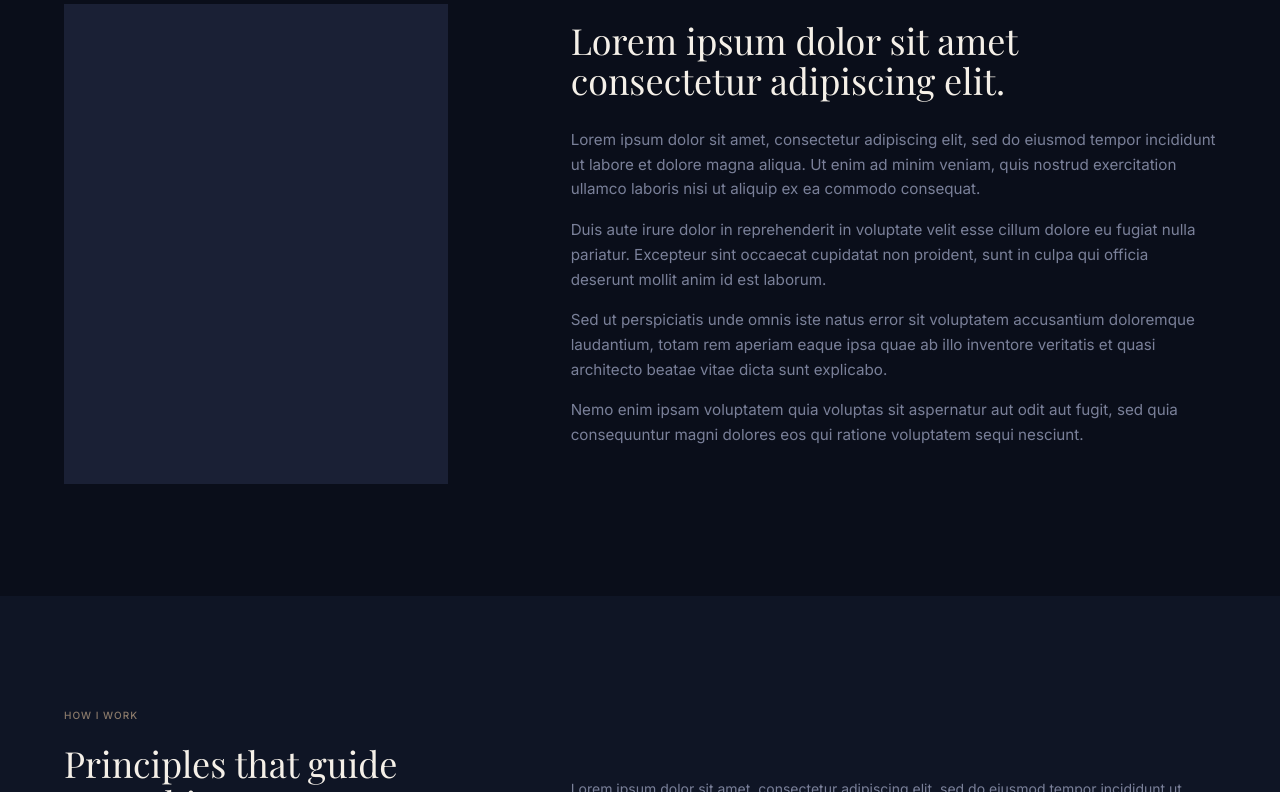
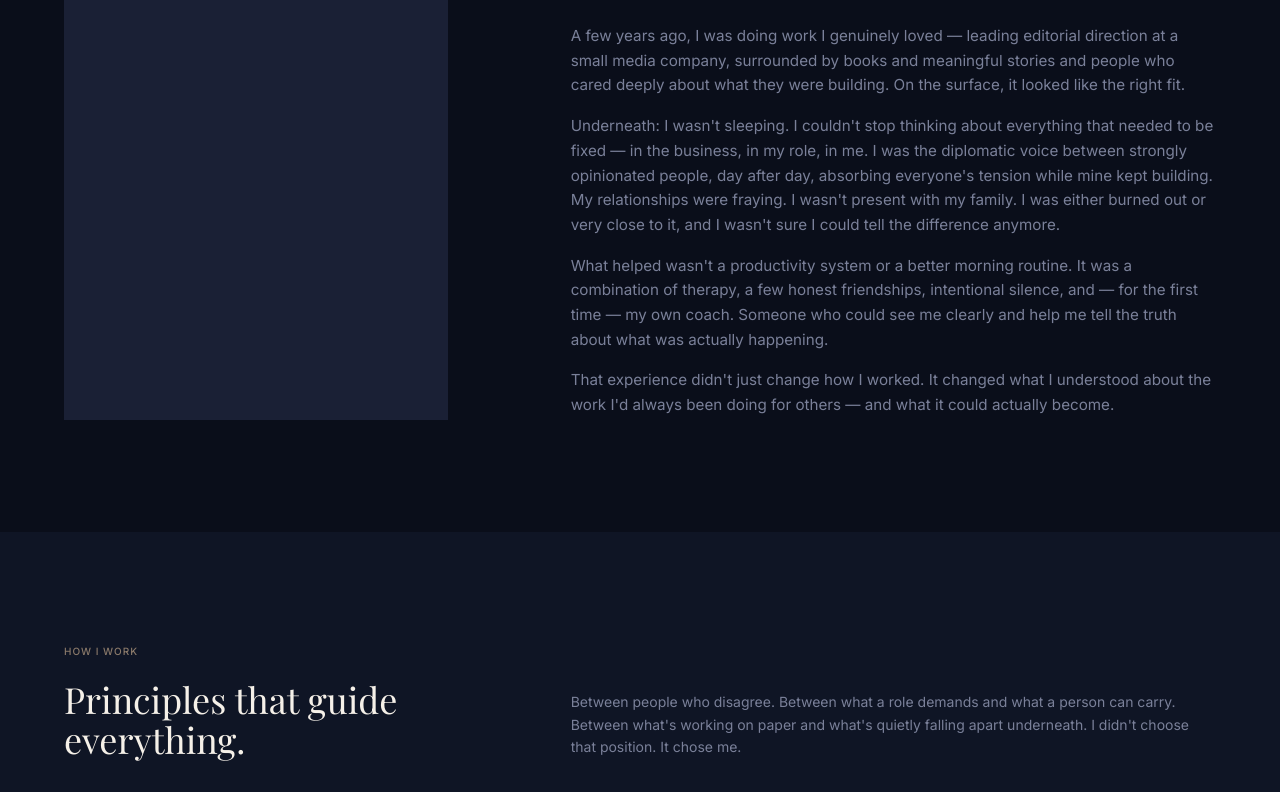
Before and after one commit to jskroening-afk/my-site, a Next.js app: page /about in a window 1280 px wide. Shown: the part 648-1440 px from the top of the page. Built offline with nearby package versions, Linux system fonts and the light colour scheme; a web font is replaced by a local one.

Commit message:
about page copy

```diff
--- a/app/(site)/about/page.tsx
+++ b/app/(site)/about/page.tsx
@@ -4,25 +4,25 @@ import Link from 'next/link'
 export const metadata: Metadata = {
   title: 'About',
   description:
-    'Lorem ipsum dolor sit amet, consectetur adipiscing elit, sed do eiusmod tempor incididunt.',
+    '1:1 coaching for founders and leaders in seasons of tension, transition, and lonely decision-making.',
 }
 
 const values = [
   {
     title: 'Clarity over complexity',
-    desc: 'Lorem ipsum dolor sit amet, consectetur adipiscing elit, sed do eiusmod tempor incididunt ut labore et dolore magna aliqua.',
+    desc: 'In every room I\u2019ve ever been in, I\u2019ve been the one people come to when they need to think something through, cool something down, or finally say the thing they haven\u2019t been able to say out loud.',
   },
   {
     title: 'Long-term thinking',
-    desc: 'Ut enim ad minim veniam, quis nostrud exercitation ullamco laboris nisi ut aliquip ex ea commodo consequat.',
+    desc: 'For a long time, I thought that was just who I was. A useful person. A good listener. Someone who could hold complexity without flinching. What I didn\u2019t realize was that I was also quietly burning.',
   },
   {
     title: 'Radical candor',
-    desc: 'Duis aute irure dolor in reprehenderit in voluptate velit esse cillum dolore eu fugiat nulla pariatur.',
+    desc: 'I\u2019ve been drawn to questions of interiority \u2014 who we are beneath what we perform, what actually shapes a person, what it means to become more fully human \u2014 since I was young.',
   },
   {
     title: 'Results with integrity',
-    desc: 'Excepteur sint occaecat cupidatat non proident, sunt in culpa qui officia deserunt mollit anim id est laborum.',
+    desc: 'Along the way, I\u2019ve been shaped by embodied and contemplative practices \u2014 a tradition-anchored approach to inner life that takes the whole person seriously: body, mind, spirit, and the particular pressures of the world you\u2019re living in.',
   },
 ]
 
@@ -59,7 +59,7 @@ export default function AboutPage() {
             About
           </p>
           <h1 className="font-serif text-5xl md:text-6xl lg:text-[4rem] font-normal leading-[1.1] text-[#f5f0e8] max-w-3xl">
-            Lorem ipsum dolor sit amet, consectetur adipiscing.
+            I&apos;ve spent my whole life in the in-between.
           </h1>
         </div>
       </section>
@@ -75,27 +75,33 @@ export default function AboutPage() {
             {/* Text */}
             <div className="lg:col-span-7 lg:pt-4">
               <h2 className="font-serif text-3xl lg:text-4xl font-normal text-[#f5f0e8] mb-7 leading-tight">
-                Lorem ipsum dolor sit amet consectetur adipiscing elit.
+                The thing I almost missed
               </h2>
               <div className="space-y-4 text-[#7a8099] leading-relaxed text-[0.95rem]">
                 <p>
-                  Lorem ipsum dolor sit amet, consectetur adipiscing elit, sed do eiusmod tempor
-                  incididunt ut labore et dolore magna aliqua. Ut enim ad minim veniam, quis
-                  nostrud exercitation ullamco laboris nisi ut aliquip ex ea commodo consequat.
+                  A few years ago, I was doing work I genuinely loved &mdash; leading editorial
+                  direction at a small media company, surrounded by books and meaningful stories
+                  and people who cared deeply about what they were building. On the surface, it
+                  looked like the right fit.
                 </p>
                 <p>
-                  Duis aute irure dolor in reprehenderit in voluptate velit esse cillum dolore eu
-                  fugiat nulla pariatur. Excepteur sint occaecat cupidatat non proident, sunt in
-                  culpa qui officia deserunt mollit anim id est laborum.
+                  Underneath: I wasn&apos;t sleeping. I couldn&apos;t stop thinking about everything that
+                  needed to be fixed &mdash; in the business, in my role, in me. I was the diplomatic
+                  voice between strongly opinionated people, day after day, absorbing
+                  everyone&apos;s tension while mine kept building. My relationships were fraying.
+                  I wasn&apos;t present with my family. I was either burned out or very close to it,
+                  and I wasn&apos;t sure I could tell the difference anymore.
                 </p>
                 <p>
-                  Sed ut perspiciatis unde omnis iste natus error sit voluptatem accusantium
-                  doloremque laudantium, totam rem aperiam eaque ipsa quae ab illo inventore
-                  veritatis et quasi architecto beatae vitae dicta sunt explicabo.
+                  What helped wasn&apos;t a productivity system or a better morning routine. It was a
+                  combination of therapy, a few honest friendships, intentional silence, and &mdash;
+                  for the first time &mdash; my own coach. Someone who could see me clearly and help
+                  me tell the truth about what was actually happening.
                 </p>
                 <p>
-                  Nemo enim ipsam voluptatem quia voluptas sit aspernatur aut odit aut fugit, sed
-                  quia consequuntur magni dolores eos qui ratione voluptatem sequi nesciunt.
+                  That experience didn&apos;t just change how I worked. It changed what I understood
+                  about the work I&apos;d always been doing for others &mdash; and what it could actually
+                  become.
                 </p>
               </div>
             </div>
@@ -117,8 +123,9 @@ export default function AboutPage() {
             </div>
             <div className="md:col-span-7 md:col-start-6 flex items-end">
               <p className="text-sm text-[#7a8099] leading-relaxed">
-                Lorem ipsum dolor sit amet, consectetur adipiscing elit, sed do eiusmod tempor
-                incididunt ut labore et dolore magna aliqua. Ut enim ad minim veniam.
+                Between people who disagree. Between what a role demands and what a person can
+                carry. Between what&apos;s working on paper and what&apos;s quietly falling apart
+                underneath. I didn&apos;t choose that position. It chose me.
               </p>
             </div>
           </div>
@@ -197,11 +204,11 @@ export default function AboutPage() {
             Work Together
           </p>
           <h2 className="font-serif text-4xl md:text-5xl font-normal text-[#f5f0e8] mb-7 leading-tight">
-            Ready to do your best work?
+            If any of this resonates
           </h2>
           <p className="text-[#7a8099] leading-relaxed mb-10 text-sm max-w-lg mx-auto">
-            Lorem ipsum dolor sit amet, consectetur adipiscing elit, sed do eiusmod tempor
-            incididunt ut labore et dolore magna aliqua. Ut enim ad minim veniam.
+            The discovery call is a real conversation &mdash; not a sales pitch. Forty-five minutes
+            to see whether the work makes sense for where you are right now.
           </p>
           <div className="flex flex-col sm:flex-row gap-4 justify-center">
             <Link
--- a/app/(site)/page.tsx
+++ b/app/(site)/page.tsx
@@ -92,17 +92,16 @@ export default function HomePage() {
                 About
               </p>
               <h2 className="font-serif text-4xl lg:text-5xl font-normal text-[#f5f0e8] mb-7 leading-tight">
-                Lorem ipsum dolor sit amet consectetur.
+                I&apos;ve spent my whole life in the in-between.
               </h2>
               <p className="text-[#7a8099] leading-relaxed mb-4">
-                Lorem ipsum dolor sit amet, consectetur adipiscing elit, sed do eiusmod tempor
-                incididunt ut labore et dolore magna aliqua. Ut enim ad minim veniam, quis nostrud
-                exercitation ullamco laboris nisi ut aliquip ex ea commodo.
+                Between people who disagree. Between what a role demands and what a person can
+                carry. Between what&apos;s working on paper and what&apos;s quietly falling apart underneath.
               </p>
               <p className="text-[#7a8099] leading-relaxed mb-10">
-                Duis aute irure dolor in reprehenderit in voluptate velit esse cillum dolore eu
-                fugiat nulla pariatur. Excepteur sint occaecat cupidatat non proident, sunt in
-                culpa qui officia deserunt mollit anim id est laborum.
+                In every room I&apos;ve ever been in, I&apos;ve been the one people come to when they need
+                to think something through, cool something down, or finally say the thing they
+                haven&apos;t been able to say out loud.
               </p>
               <Link
                 href="/about"
```
